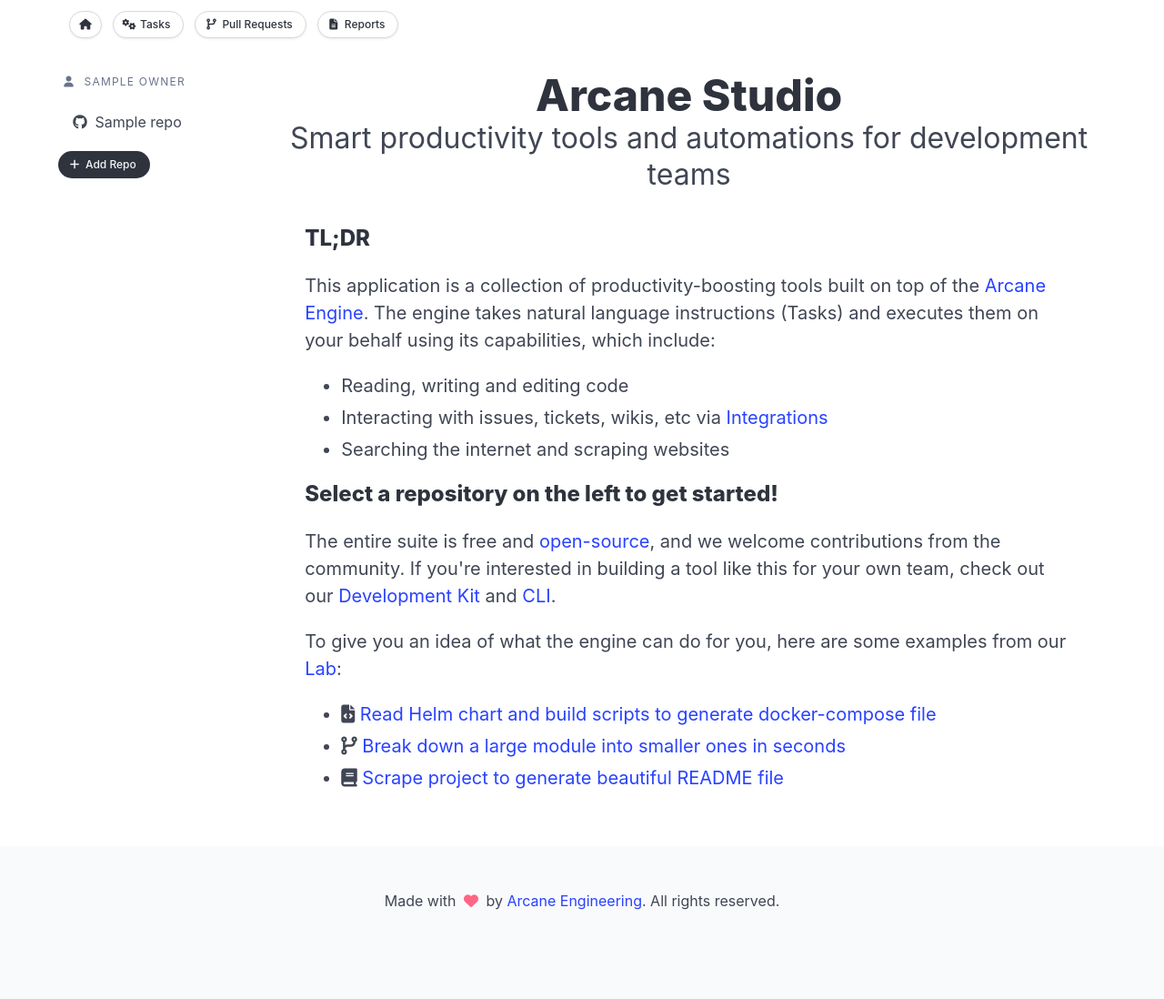
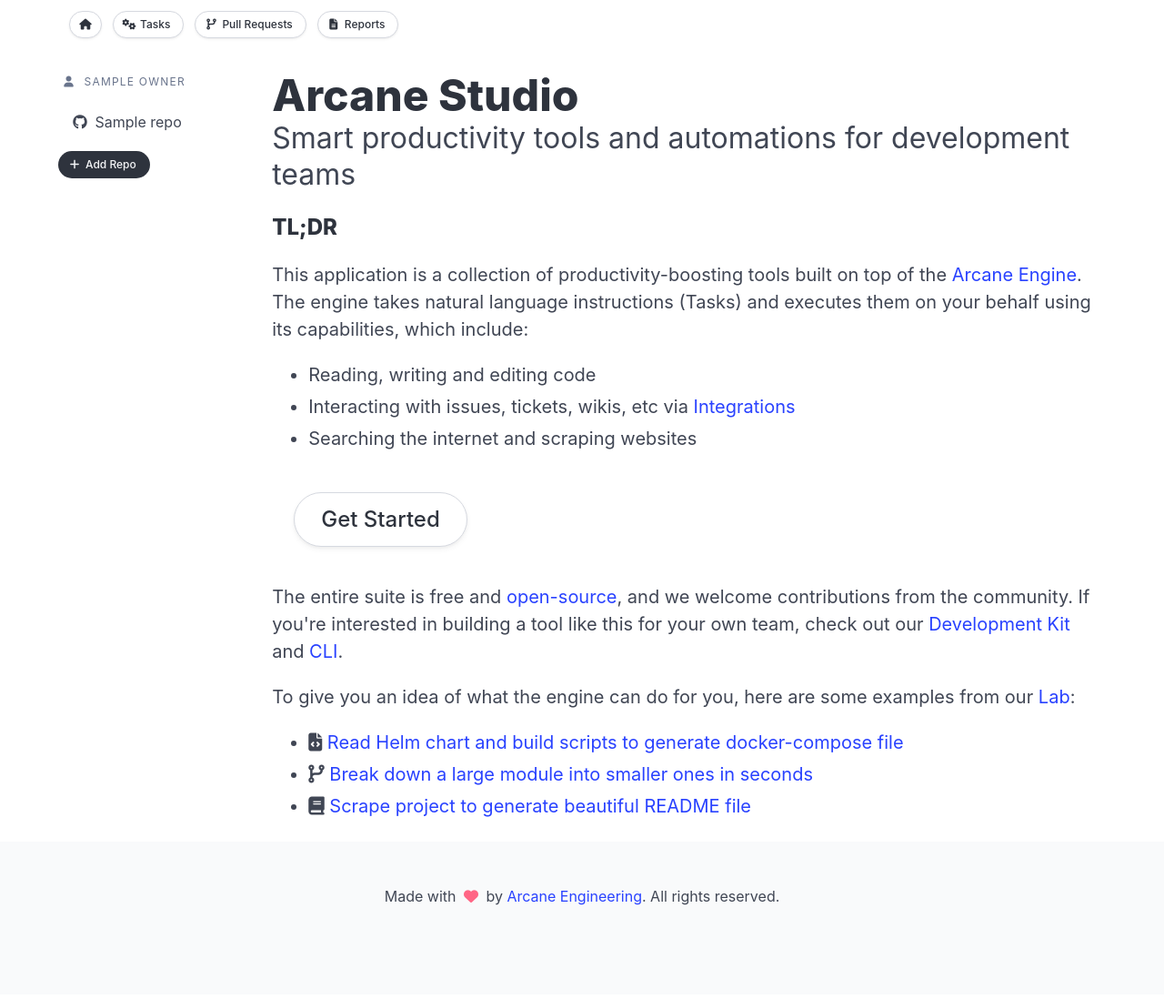
Before and after one commit to arc-eng/studio, a Django app: template templates/studio_home.html in a window 1280 px wide. Shown: the whole page at 91% size. After the commit the page ends 995 px from the top, so only its background shows below. Run offline with Django 5.2, Linux system fonts and the light colour scheme; the template is opened without the code that fills it: most values are stand-ins (such as "Sample title", 1, 10 or a date in 2020); parts of the project's set-up code (start-up, migrations or seed data) failed here and were passed over; some libraries are stand-ins or nearby versions.

Commit message:
Add get started button

```diff
--- a/tasks/templates/list_tasks.html
+++ b/tasks/templates/list_tasks.html
@@ -58,7 +58,7 @@
 </div>
 
 {% else %}
-<div class="">
+<div class="has-text-centered">
     <p class="content is-size-5 has-text-weight-light py-5">
         No tasks created yet for <a href="https://github.com/{{ repo_owner }}/{{ repo_name }}" target="_blank">{{ repo_owner }}/{{ repo_name }}</a>
     </p>
--- a/templates/app_header.html
+++ b/templates/app_header.html
@@ -1,4 +1,4 @@
-<div class="has-text-centered">
+<div class="">
     <p class="title is-3">
         {{ title }}
     </p>
--- a/templates/base.html
+++ b/templates/base.html
@@ -55,7 +55,40 @@
 
 <div class="container">
 
+    <div class="columns">
+        <nav class="level p-5">
+            <p class="level-item has-text-centered">
+                <a class="button is-rounded is-small {% if active_tab == "home" %}is-link{% endif %}}" href="/">
+                    <span class="icon"><i class="fas fa-home"></i></span>
+                </a>
+            </p>
+            <p class="level-item has-text-centered">
+                {% url 'list_tasks' owner=repo_owner repo=repo_name as task_url %}
+                <a class="button is-rounded is-small {% if not repo_owner %}is-static{% endif %} {% if active_tab == "tasks" %}is-link is-static{% endif %}"
+                   href="{{ task_url }}">
+                    <span class="icon"><i class="fas fa-gears"></i></span>
+                    <span>Tasks</span>
+                </a>
+            </p>
+            <p class="level-item has-text-centered">
+                {% url 'view_pull_requests' owner=repo_owner repo=repo_name as view_pull_requests_url %}
+                <a class="button is-rounded is-small {% if not repo_owner %}is-static{% endif %} {% if active_tab == "pull-request-manager" %}is-link is-static{% endif %}"
+                   href="{{ view_pull_requests_url }}">
+                    <span class="icon"><i class="fas fa-code-branch"></i></span>
+                    <span>Pull Requests</span>
+                </a>
+            </p>
+            <p class="level-item has-text-centered">
+                {% url 'view_reports' owner=repo_owner repo=repo_name as view_reports_url %}
+                <a class="button is-rounded is-small {% if not repo_owner %}is-static{% endif %} {% if active_tab == "reports" %}is-link is-static{% endif %}"
+                   href="{{ view_reports_url }}">
+                    <span class="icon"><i class="fas fa-file-alt"></i></span>
+                    <span>Reports</span>
+                </a>
+            </p>
 
+        </nav>
+    </div>
     {% block content %}{% endblock %}
 </div>
 <footer class="footer">
--- a/templates/base_repos.html
+++ b/templates/base_repos.html
@@ -1,40 +1,7 @@
 {% extends 'base.html' %}
 
 {% block content %}
-<div class="columns">
-    <nav class="level p-5">
-        <p class="level-item has-text-centered">
-            <a class="button is-rounded is-small {% if active_tab == "home" %}is-link{% endif %}}" href="/">
-                <span class="icon"><i class="fas fa-home"></i></span>
-            </a>
-        </p>
-        <p class="level-item has-text-centered">
-            {% url 'list_tasks' owner=repo_owner repo=repo_name as task_url %}
-            <a class="button is-rounded is-small {% if not repo_owner %}is-static{% endif %} {% if active_tab == "tasks" %}is-link is-static{% endif %}"
-               href="{{ task_url }}">
-                <span class="icon"><i class="fas fa-gears"></i></span>
-                <span>Tasks</span>
-            </a>
-        </p>
-        <p class="level-item has-text-centered">
-            {% url 'view_pull_requests' owner=repo_owner repo=repo_name as view_pull_requests_url %}
-            <a class="button is-rounded is-small {% if not repo_owner %}is-static{% endif %} {% if active_tab == "pull-request-manager" %}is-link is-static{% endif %}"
-               href="{{ view_pull_requests_url }}">
-                <span class="icon"><i class="fas fa-code-branch"></i></span>
-                <span>Pull Requests</span>
-            </a>
-        </p>
-        <p class="level-item has-text-centered">
-            {% url 'view_reports' owner=repo_owner repo=repo_name as view_reports_url %}
-            <a class="button is-rounded is-small {% if not repo_owner %}is-static{% endif %} {% if active_tab == "reports" %}is-link is-static{% endif %}"
-               href="{{ view_reports_url }}">
-                <span class="icon"><i class="fas fa-file-alt"></i></span>
-                <span>Reports</span>
-            </a>
-        </p>
 
-    </nav>
-</div>
     <div class="columns">
         <div class="column is-one-fifth">
 
--- a/templates/error.html
+++ b/templates/error.html
@@ -1,12 +1,12 @@
-{% extends 'base_repos.html' %}
+{% extends 'base.html' %}
 
-{% block repo_content %}
+{% block content %}
     <div class="container">
         <div class="columns is-centered">
             <div class="column is-half">
                 <div class="content is-large">
                     <h1 class="title is-1 has-text-centered">Error</h1>
-                    <p class="has-text-centered">
+                    <p class="has-text-centered p-5">
                         {{ error }}
                     </p>
                 </div>
--- a/templates/studio_home.html
+++ b/templates/studio_home.html
@@ -5,52 +5,50 @@
 
 {% block repo_content %}
     <section class="is-medium">
-        <p class="title is-1 has-text-centered">
+        <p class="title is-1">
             Arcane Studio
         </p>
-        <p class="subtitle is-3 has-text-centered">
+        <p class="subtitle is-3">
             Smart productivity tools and automations for development teams
         </p>
 
     </section>
-    <article class="m-5">
-        <div class="is-size-5">
-
-            <div class="content p-3">
+    <section class="is-medium mt-5">
+        <div class="content">
             <p class="title is-4">
                 TL;DR
-                <p>
+            <p class="is-size-5">
                 This application is a collection of productivity-boosting tools built on top of the
                 <a href="https://arcane.engineer/engine" target="_blank">Arcane Engine</a>. The engine takes
                 natural language instructions (Tasks) and executes them on your behalf using its capabilities,
                 which include:
             </p>
 
-                <ul>
+            <ul class="is-size-5">
                 <li>Reading, writing and editing code</li>
                 <li>Interacting with issues, tickets, wikis, etc via <a href="https://docs.pr-pilot.ai/integrations.html">Integrations</a></li>
                 <li>Searching the internet and scraping websites</li>
             </ul>
-                <p class="title is-4">
-                    Select a repository on the left to get started!
+            <p class="p-5">
+                <a class="button is-large is-rounded" href="#">Get Started</a>
             </p>
 
-                <p class="">
-
+            <p class="is-size-5">
                 The entire suite is free and <a href="https://github.com/arc-eng/demo" target="_blank">open-source</a>, and we welcome contributions from the community.
 
                 If you're interested in building a tool like this for your own team, check out our <a href="https://arcane.engineer/development-kit" target="_blank" class="has-font-weight-medium">Development Kit</a>
                 and <a href="https://docs.pr-pilot.ai/user_guide.html#command-line-interface" target="_blank" class="has-font-weight-medium">CLI</a>.
             </p>
+            <p class="is-size-5">
+                To give you an idea of what the engine can do for you, here are some examples from our <a href="https://arcane.engineer/labs/" target="_blank">Lab</a>:
+            </p>
 
-                To give you an idea of what the engine can do for you, here are some examples from our <a href="https://arcane.engineer/labs/" target="_blank">Lab</a>:
-                <ul>
+            <ul class="is-size-5">
                 <li><i class="fa fa-file-code"></i> <a href="https://arcane.engineer/labs/PR-Pilot-AI/pr-pilot/create-a-docker-compose-yaml-for-local-development-of-pr-pilot-ai/">Read Helm chart and build scripts to generate docker-compose file</a></li>
                 <li><i class="fa fa-code-branch"></i> <a href="https://arcane.engineer/labs/PR-Pilot-AI/pr-pilot/modularize-django-views-by-creating-separate-files-for-each-function/">Break down a large module into smaller ones in seconds</a></li>
                 <li><i class="fa fa-book"></i> <a href="https://arcane.engineer/labs/hex337/quantum-attendance/create-an-enhanced-readme-for-quantum-attendance-project-1726448329-6865072/">Scrape project to generate beautiful README file</a></li>
             </ul>
         </div>
-        </div>
-    </article>
+    </section>
 
 {% endblock %}
```
Also changed, not shown: tasks/views.py (+9 -1 lines). Lines whose indentation alone changed are shown as unchanged.
